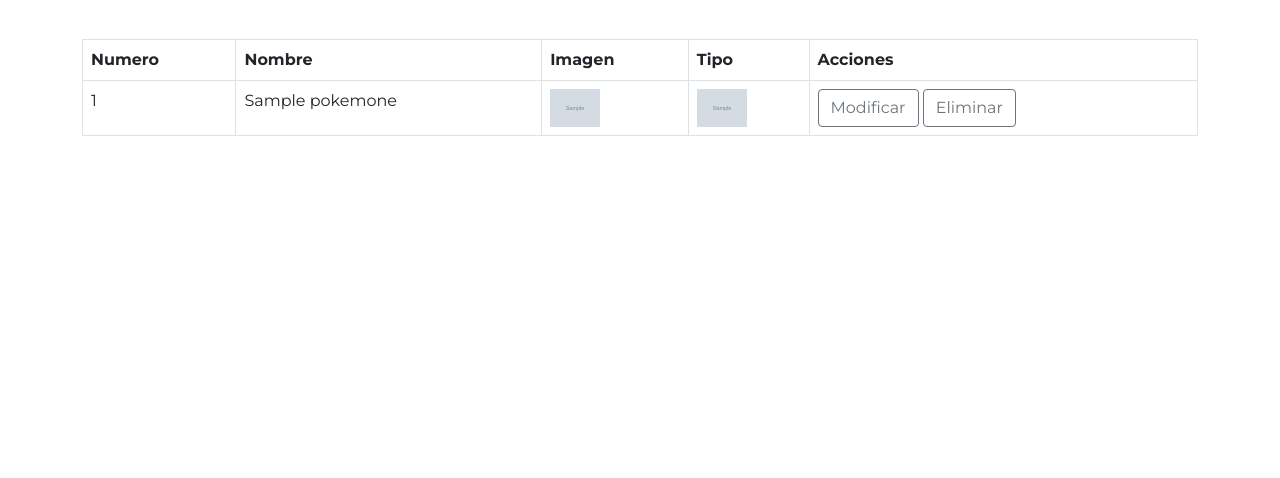
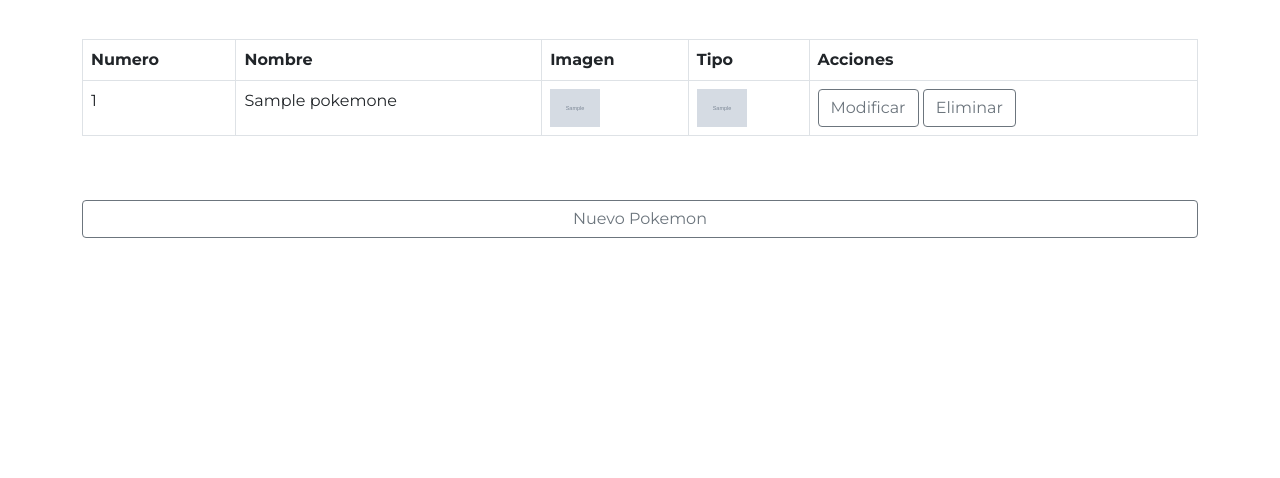
Before and after one commit to Majudi02/TpPokedex, a PHP site: page /inicio_logeado.php in a window 1280 px wide. Shown: the part 211-689 px from the top of the page. Run offline with PHP 8.4, Linux system fonts and the light colour scheme; tables that the repository leaves empty or names only in its code hold one stand-in row (values such as "Sample post"); grey boxes marked "Sample" are stand-in pictures.

Commit message:
boton agregar pokemon

```diff
--- a/inicio_logeado.php
+++ b/inicio_logeado.php
@@ -92,6 +92,9 @@ require_once 'encontrar_pokemon.php';
             }
             ?>
         </div>
+        <div class="container d-flex justify-content-center mb-5 ">
+            <a href='agregar_pokemon.php' class='btn btn-outline-secondary w-100'>Nuevo Pokemon</a>
+        </div>
     </main>
 
 
```
